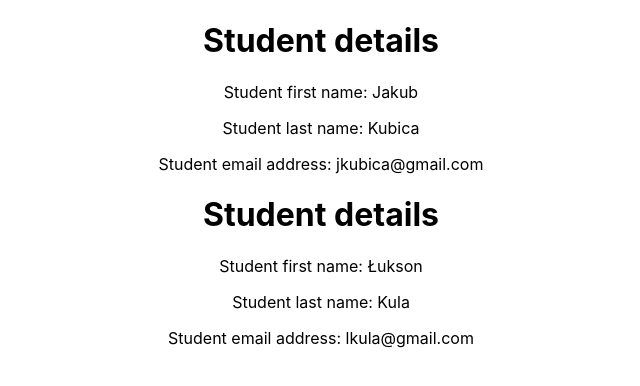
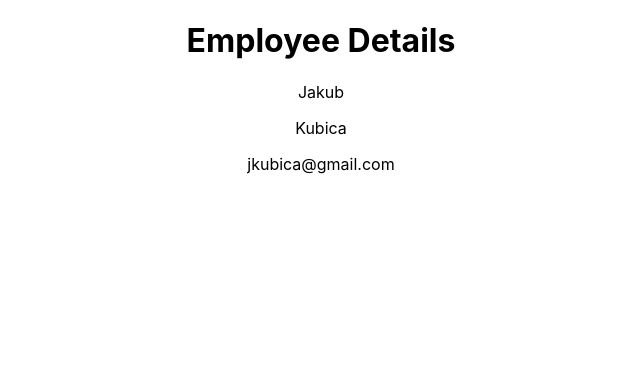
Before and after one commit to jkucaba/ReactJS_fund, a React (Create React App) app: page / in a window 1280 px wide. Shown: the top 386 px of the page, without its empty margins (319-959 px from the left). Built offline with nearby package versions, Linux system fonts and the light colour scheme.

Commit message:
State of object

```diff
--- a/src/App.js
+++ b/src/App.js
@@ -7,6 +7,7 @@
 import MC from './components/MyComponent'; // nie trzeba aliasu
 import HelloWorld from './components/HelloWorld';
 import Student from './components/Student';
+import Employee from './components/Employee';
 
 function App() {
 
@@ -26,7 +27,7 @@
       <SC />
       <MC />*/}
       {/* <HelloWorld/ > */}
-      <Student
+      {/* <Student
       firstName = "Jakub"
       lastName = "Kubica"
       email = "jkubica@gmail.com"
@@ -36,11 +37,13 @@
       firstName = "Łukson"
       lastName = "Kula"
       email = "lkula@gmail.com"
-      />
+      /> */}
 
       {/* <Student
       data = {skills}
       /> */}
+
+      <Employee/>
     </div>
   );
 }
--- /dev/null
+++ b/src/components/Employee.js
@@ -0,0 +1,27 @@
+import React from 'react';
+
+class Employee extends React.Component {
+    constructor(props){
+        super(props)
+
+        this.state = {
+            firstName: "Jakub",
+            lastName: "Kubica",
+            email: "jkubica@gmail.com"
+        }
+    }
+
+
+    render(){
+        return (
+            <div>
+                <h1>Employee Details</h1>
+                <p>{this.state.firstName}</p>
+                <p>{this.state.lastName}</p>
+                <p>{this.state.email}</p>
+            </div>
+        )
+    }
+}
+
+export default Employee
```
